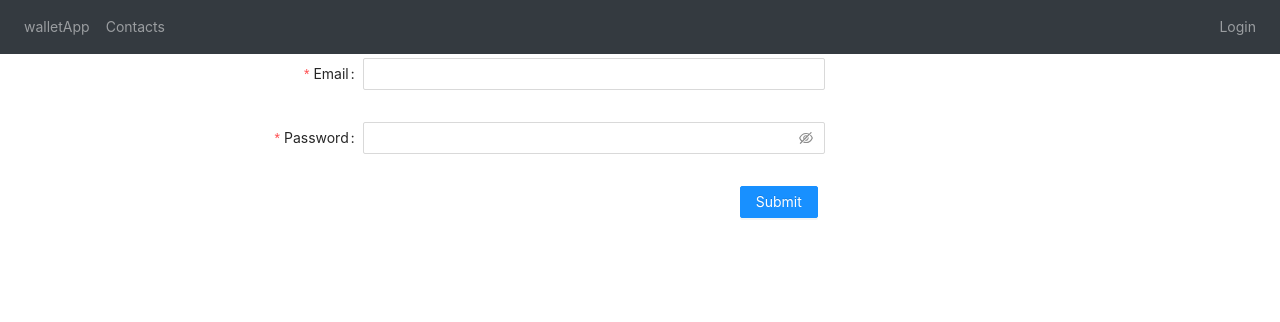
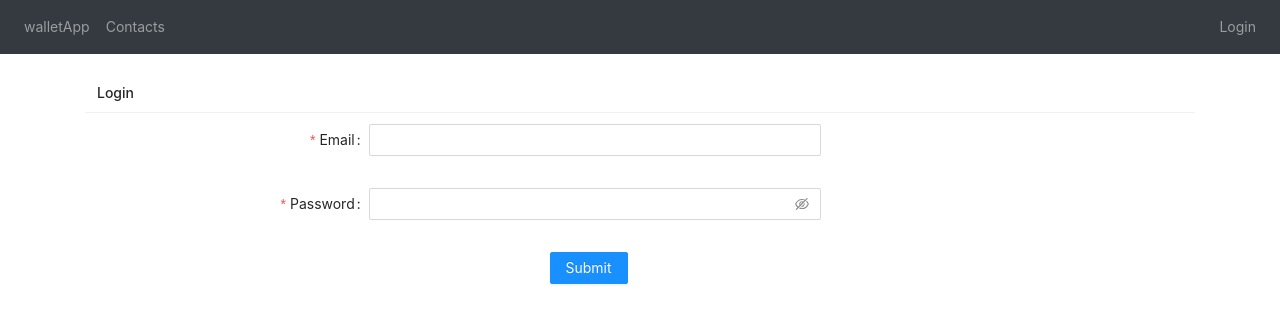
Before and after one commit to NicoSawczuk/wallet_app, a React (Create React App) app: page /login in a window 1280 px wide. Shown: the top 322 px of the page. Built offline with nearby package versions, Linux system fonts and the light colour scheme.

Commit message:
Update Login

```diff
--- a/src/pages/Login.js
+++ b/src/pages/Login.js
@@ -1,11 +1,15 @@
-import React, {useEffect} from 'react'
-import { Form, Input, Button, Alert } from 'antd';
+import React, { useEffect } from 'react'
+import { Form, Input, Button, Card } from 'antd';
 import { message } from 'antd'
 import useUser from './../hooks/useUser';
 
 
 export default function Login() {
-
+    const gridStyle = {
+        marginTop: '20px',
+        marginLeft: 'auto',
+        marginRight: 'auto',
+    };
     const { login, error, errorMessage } = useUser();
 
     const layout = {
@@ -21,15 +25,19 @@ export default function Login() {
     };
 
     useEffect(function () {
-        if (error){
+        if (error) {
             message.error(errorMessage)
         }
     }, [error])
 
     return (
-        <div className="container mt-1">
-            <div className="row text-center">
-                <div className="col-md-12 m-t-md">
+        <div className="container">
+            <div className="m-t-md">
+                <Card
+                    title="Login"
+                    style={gridStyle}
+                    bordered={false}
+                    size="small">
                 <Form
                     {...layout}
                     name="basic"
@@ -70,7 +78,7 @@ export default function Login() {
                             </Button>
                     </Form.Item>
                 </Form>
-                </div>
+                </Card>
             </div>
         </div>
     );
```
Lines whose indentation alone changed are shown as unchanged.
